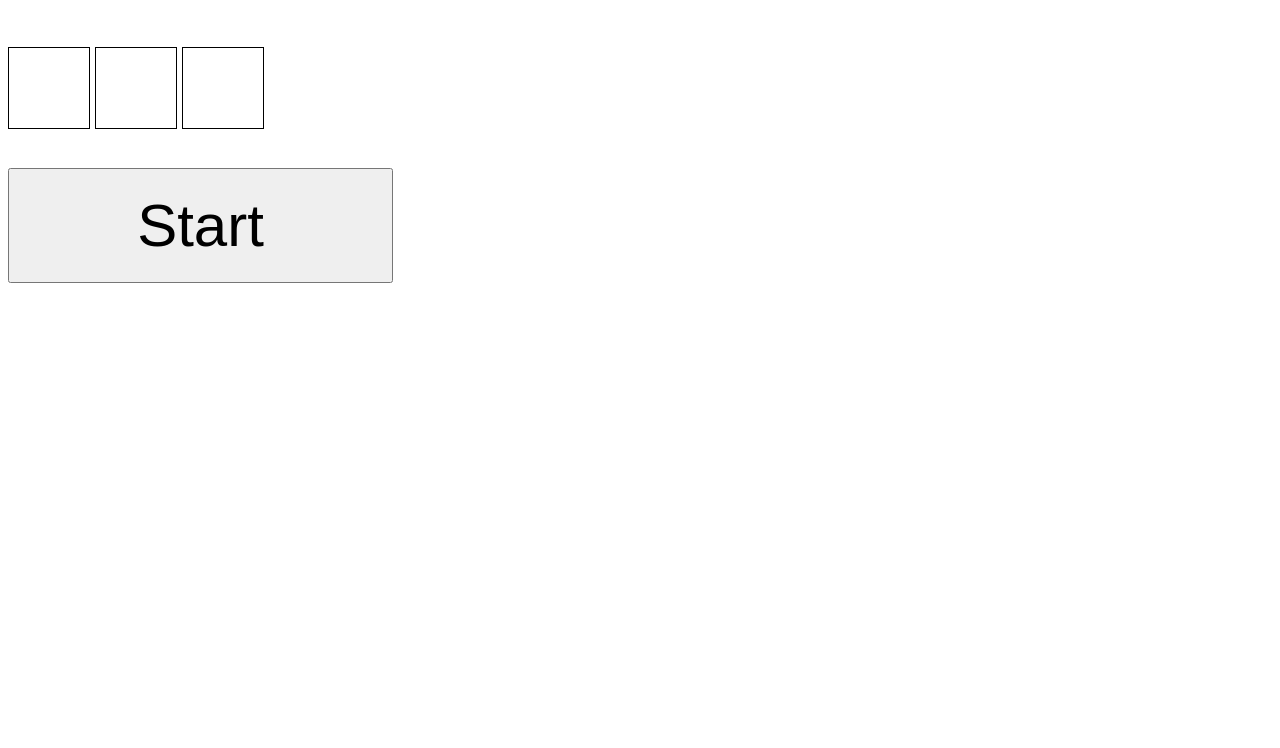
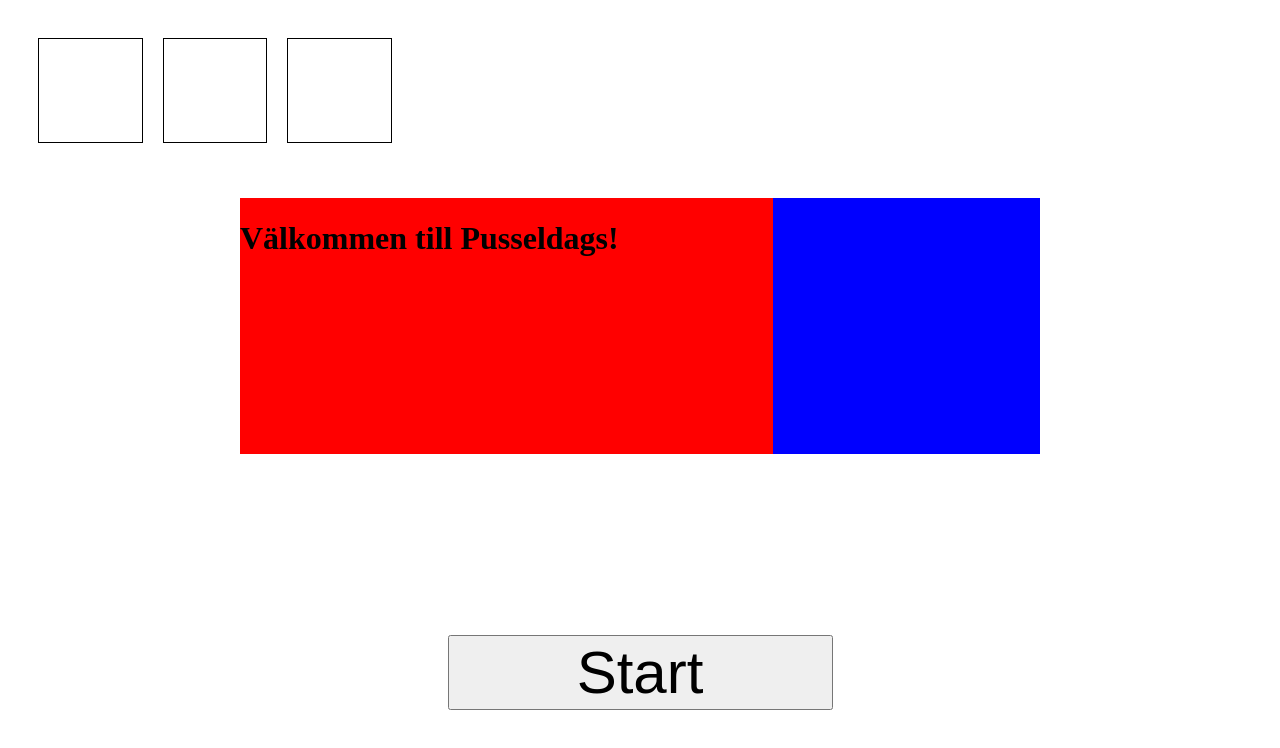
Before and after one commit to lodacke/pusselDags, a plain HTML site: page index.html in a window 1280 px wide. Drawn offline with Linux system fonts and the light colour scheme.

```diff
--- a/css/homepage.css
+++ b/css/homepage.css
@@ -1,5 +1,34 @@
+main {
+    height: 60vh;
+    display: flex;
+    align-items: center;
+    flex-direction: column;
+}
+
 .start-button {
     height: 115px;
     width: 385px;
     font-size: 60px;
 }
+
+.landing-container {
+    display: flex;
+    justify-content: space-between;
+    align-items: flex-;
+    height: 20vw;
+    width: 100vh;
+    background-color: red;
+    margin-bottom: 15%;
+}
+
+.airplane {
+    height: 20vw;
+    width: 35vh;
+    background-color: blue;
+}
+
+.banner {
+    height: 20vw;
+    width: 70vh;
+
+}
--- a/css/index.css
+++ b/css/index.css
@@ -1,13 +1,17 @@
 :root {
-    --item-size: 10vh;
+    --item-size: 8vw;
+}
+
+body {
+    margin: 3%;
 }
 
 nav{
     height: 20vh;
     display: flex;
     justify-content: flex-start;
-    align-items: center;
-    gap: 5px;
+    align-items: flex-start;
+    gap: 20px;
 }
 
 nav > *{
--- /dev/null
+++ b/css/themePage.css
@@ -0,0 +1,3 @@
+main {
+    height: 60vw;
+}
--- a/js/landingPage.js
+++ b/js/landingPage.js
@@ -1,9 +1,21 @@
 import { main } from "/utilities/variables.js";
 import {swapCSS} from "/utilities/swapCSS.js";
+import { renderTheme } from "./themePage.js";
 
 export function renderLandingPage () {
     swapCSS("homepage");
 
     main.innerHTML = `
+        <div class="landing-container">
+            <div class="banner">
+                <H1> Välkommen till Pusseldags!</H1>
+            </div>
+            <div class="airplane"></div>
+        </div>
         <button class="start-button">Start</button>`;
+
+    let startButton = document.querySelector(".start-button");
+    startButton.addEventListener("click", () => {
+        renderTheme();
+    })
 }
--- /dev/null
+++ b/js/themePage.js
@@ -0,0 +1,9 @@
+import { swapCSS } from "/utilities/swapCSS.js"
+import { main } from "/utilities/variables.js"
+
+export function renderTheme () {
+    swapCSS("themePage");
+
+    main.innerHTML = `
+    <div> HELLO </div>`;
+}
```
